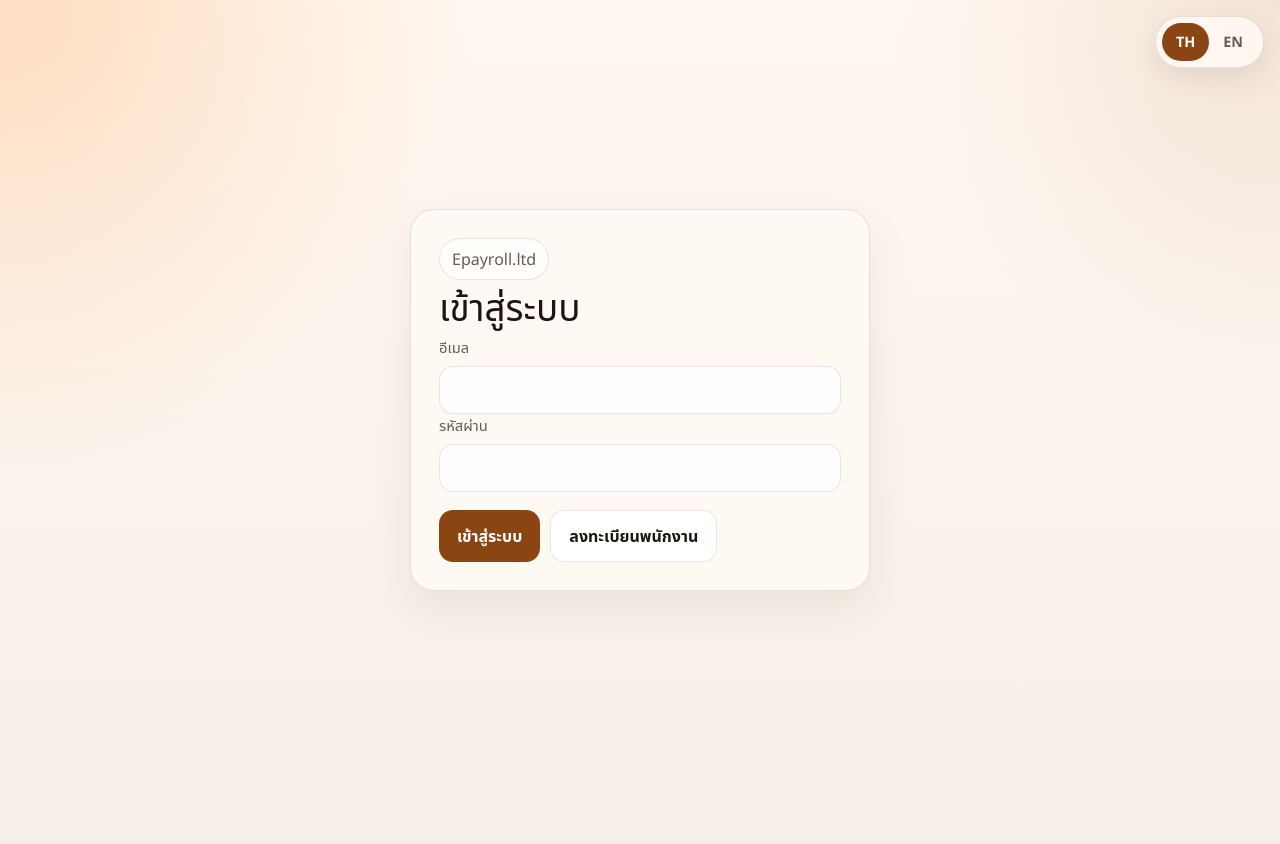
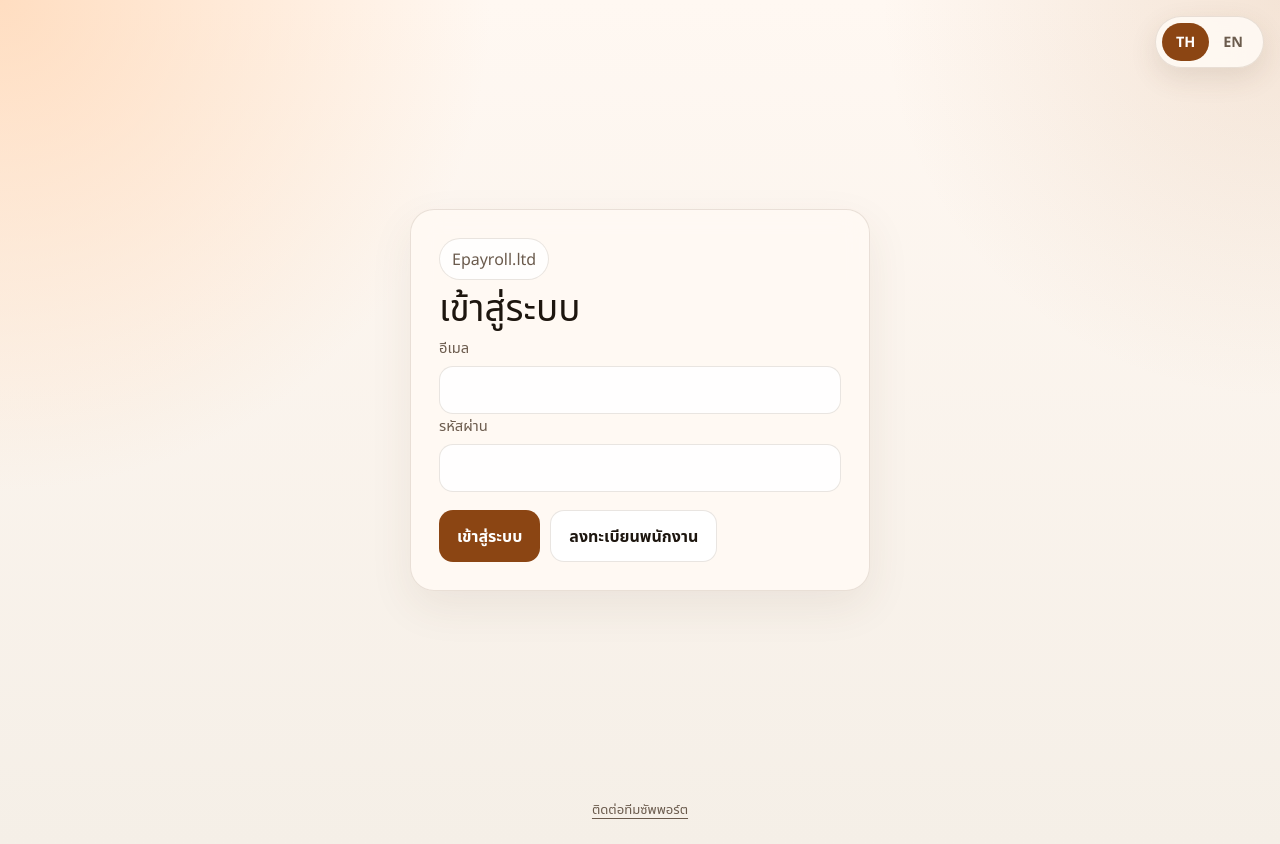
Before and after one commit to peenawat6-prog/Epayroll-v2, a Next.js app: page /login in a window 1280 px wide. Before the commit the page ends 800 px from the top, so only its background shows below. Built offline with nearby package versions, Linux system fonts and the light colour scheme; no server answers.

Commit message:
Add support footer link

```diff
--- /dev/null
+++ b/app/components/support-footer.tsx
@@ -0,0 +1,17 @@
+'use client'
+
+import { useLanguage } from '@/lib/language'
+
+const SUPPORT_LINE_URL = 'https://lin.ee/Ouy2wb6'
+
+export default function SupportFooter() {
+  const { t } = useLanguage()
+
+  return (
+    <footer className="support-footer">
+      <a href={SUPPORT_LINE_URL} target="_blank" rel="noreferrer" className="support-link">
+        {t('ติดต่อทีมซัพพอร์ต', 'Contact support team')}
+      </a>
+    </footer>
+  )
+}
--- a/app/globals.css
+++ b/app/globals.css
@@ -535,6 +535,23 @@ textarea {
   color: #fff;
 }
 
+.support-footer {
+  display: flex;
+  justify-content: center;
+  padding: 0 16px 24px;
+}
+
+.support-link {
+  font-size: 0.82rem;
+  color: var(--muted);
+  text-decoration: underline;
+  text-underline-offset: 4px;
+}
+
+.support-link:hover {
+  color: var(--brand-strong);
+}
+
 @media (max-width: 640px) {
   .page {
     width: min(100% - 20px, 1180px);
--- a/app/providers.tsx
+++ b/app/providers.tsx
@@ -3,6 +3,7 @@
 import { SessionProvider } from 'next-auth/react'
 import SessionLifecycleGuard from '@/app/components/session-lifecycle-guard'
 import LanguageSwitcher from '@/app/components/language-switcher'
+import SupportFooter from '@/app/components/support-footer'
 import { LanguageProvider } from '@/lib/language'
 
 export default function Providers({
@@ -16,6 +17,7 @@ export default function Providers({
         <SessionLifecycleGuard />
         <LanguageSwitcher />
         {children}
+        <SupportFooter />
       </LanguageProvider>
     </SessionProvider>
   )
```
